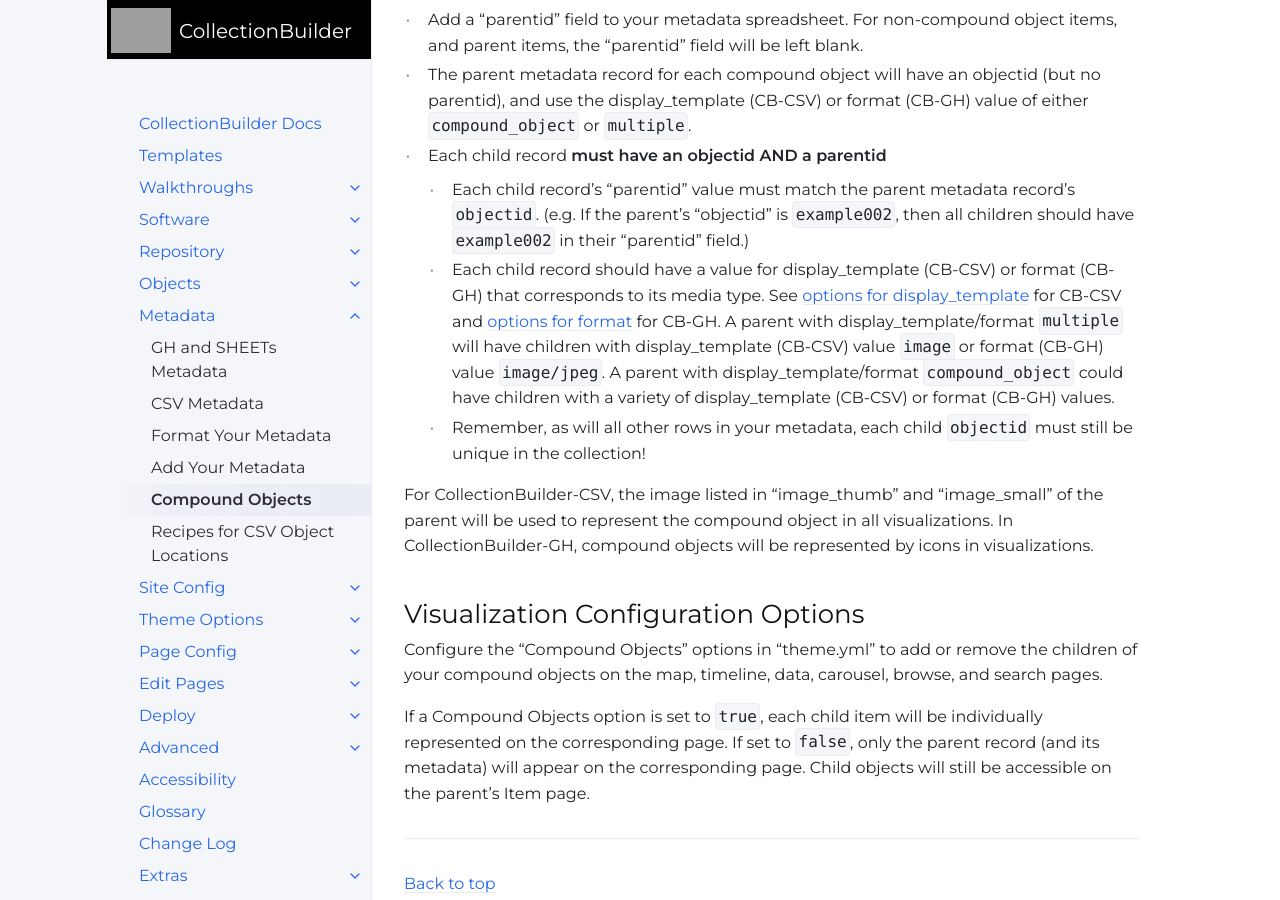
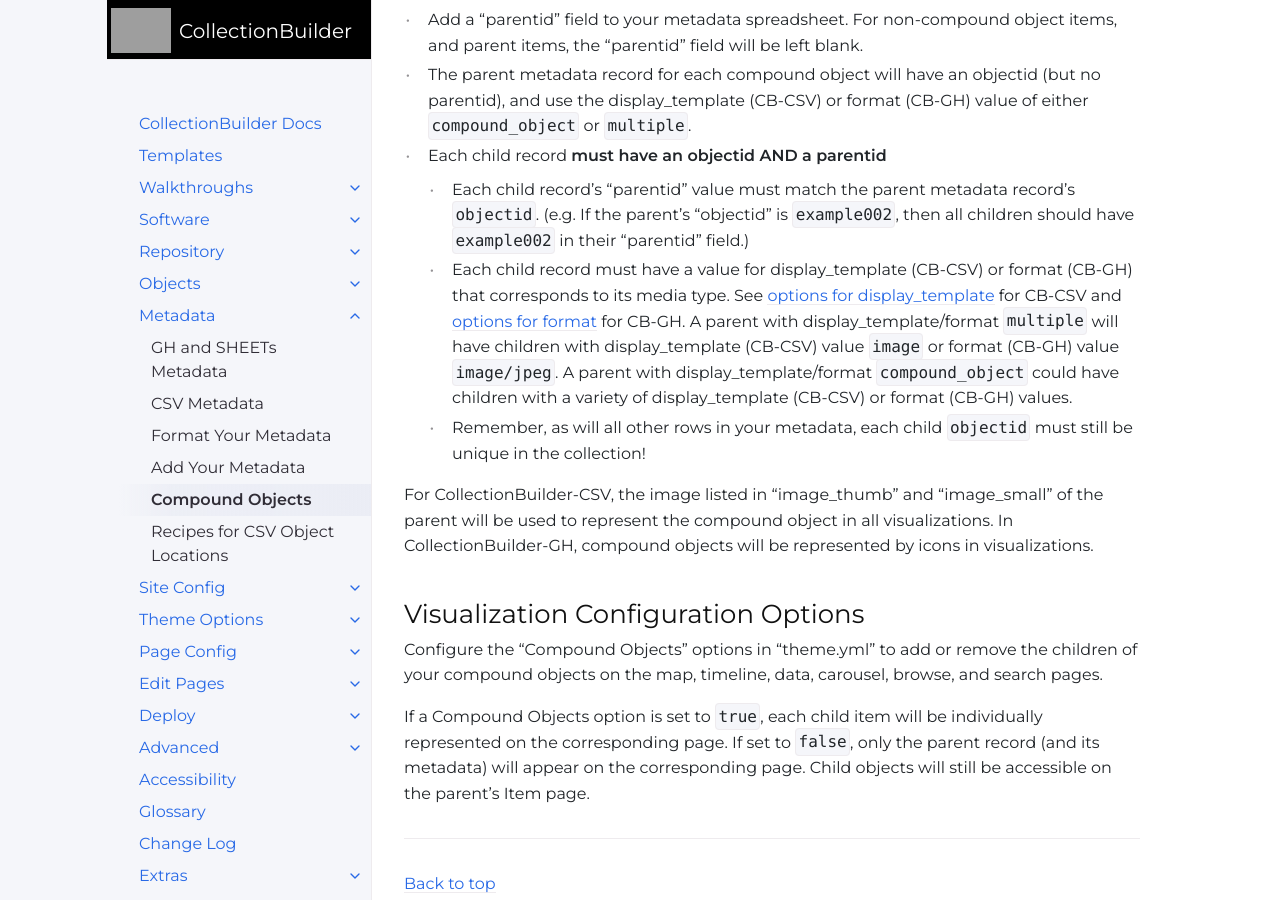
Before and after one commit to CollectionBuilder/cb-docs, a Jekyll site: the page built from docs/metadata/compound-objects.md, in a window 1280 px wide and 900 px high, scrolled down 2308 px. Built offline with Jekyll 4.4.1, drawn with Linux system fonts in a browser that asks for light colours; comment, search, counter and statistics services are not loaded.

Commit message:
compound object "must" have format or display_template

```diff
--- a/docs/metadata/compound-objects.md
+++ b/docs/metadata/compound-objects.md
@@ -59,7 +59,7 @@ To include compound objects using the "compound_object" or "multiple" display_te
 - The parent metadata record for each compound object will have an objectid (but no parentid), and use the display_template (CB-CSV) or format (CB-GH) value of either `compound_object` or `multiple`.
 - Each child record **must have an objectid AND a parentid**
     - Each child record's "parentid" value must match the parent metadata record's `objectid`. (e.g. If the parent's "objectid" is `example002`, then all children should have `example002` in their "parentid" field.)
-    - Each child record should have a value for display_template (CB-CSV) or format (CB-GH) that corresponds to its media type. See [options for display_template]({{ '/docs/metadata/csv_metadata/#display_template' | relative_url }}) for CB-CSV and [options for format]({{ '/docs/metadata/gh_metadata/#format' | relative_url }}) for CB-GH. A parent with display_template/format `multiple` will have children with display_template (CB-CSV) value `image` or format (CB-GH) value `image/jpeg`. A parent with display_template/format `compound_object` could have children with a variety of display_template (CB-CSV) or format (CB-GH) values.
+    - Each child record must have a value for display_template (CB-CSV) or format (CB-GH) that corresponds to its media type. See [options for display_template]({{ '/docs/metadata/csv_metadata/#display_template' | relative_url }}) for CB-CSV and [options for format]({{ '/docs/metadata/gh_metadata/#format' | relative_url }}) for CB-GH. A parent with display_template/format `multiple` will have children with display_template (CB-CSV) value `image` or format (CB-GH) value `image/jpeg`. A parent with display_template/format `compound_object` could have children with a variety of display_template (CB-CSV) or format (CB-GH) values.
     - Remember, as will all other rows in your metadata, each child `objectid` must still be unique in the collection!
 
 For CollectionBuilder-CSV, the image listed in "image_thumb" and "image_small" of the parent will be used to represent the compound object in all visualizations.
```
